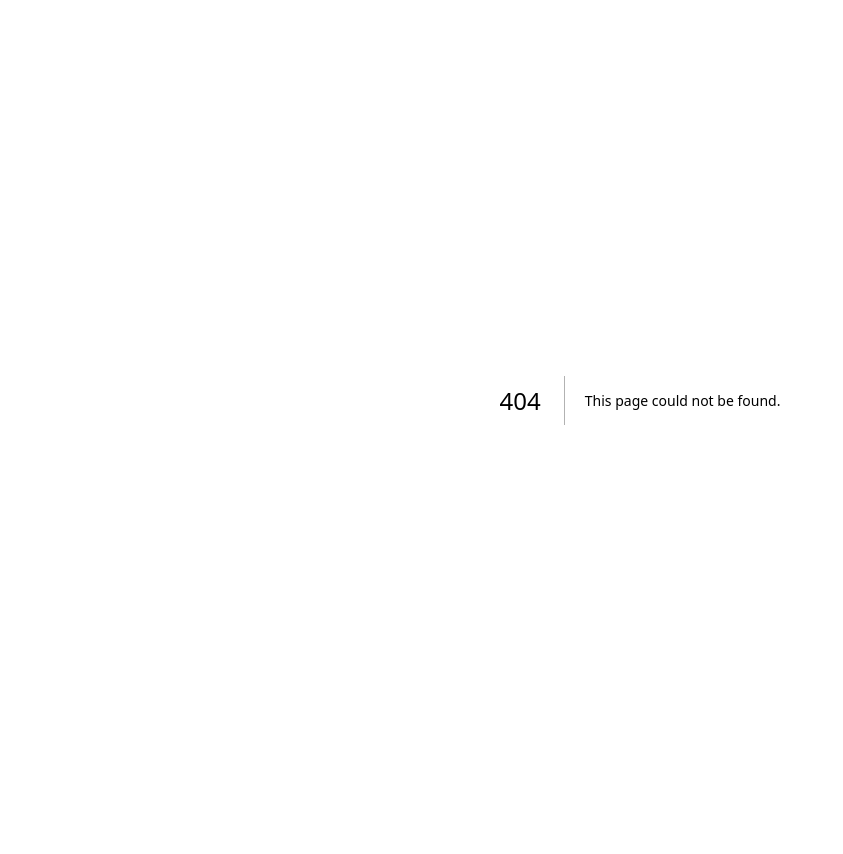
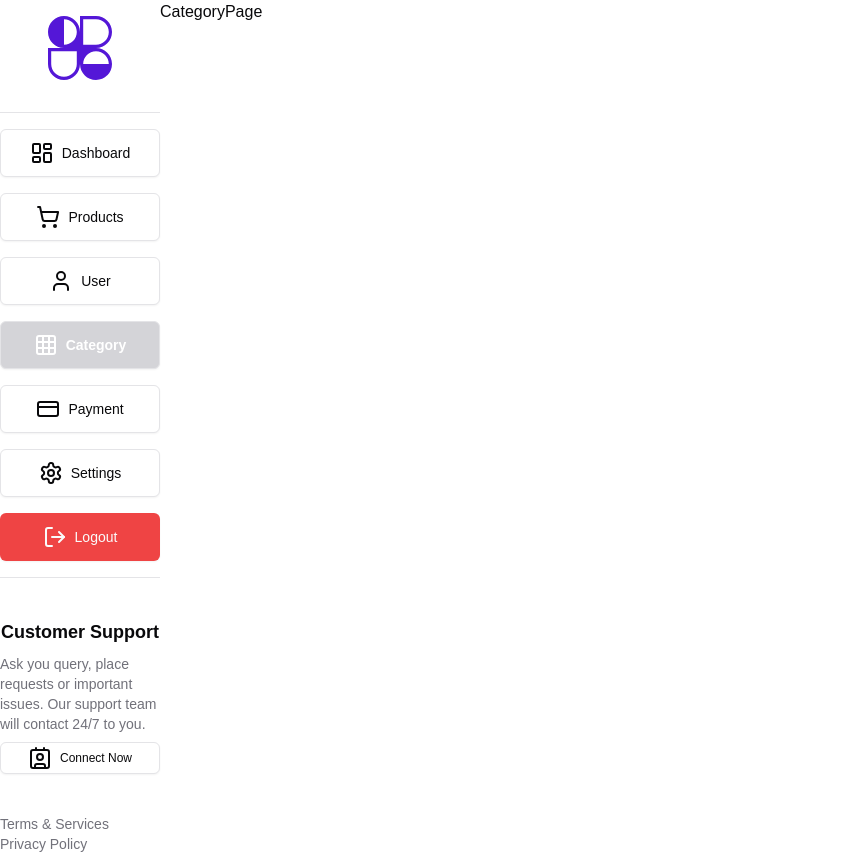
Before and after one commit to eedu7/ecommerce-api, a Next.js app in the folder frontend/: page /admin/dashboard/category in a window 1280 px wide. Before the commit this address had no page. Shown: the whole page, without its empty margins (0-843 px from the left). Before the commit the page ends 800 px from the top, so only its background shows below. Built offline with nearby package versions, Linux system fonts and the light colour scheme.

Commit message:
FEAT: created the side bar for the dashboard

```diff
--- /dev/null
+++ b/frontend/src/app/admin/dashboard/(data-modals)/category/page.tsx
@@ -0,0 +1,8 @@
+import React from 'react'
+
+const CategoryPage = () => {
+    return (
+        <div>CategoryPage</div>
+    )
+}
+export default CategoryPage
--- /dev/null
+++ b/frontend/src/app/admin/dashboard/(data-modals)/payment/page.tsx
@@ -0,0 +1,8 @@
+import React from 'react'
+
+const PaymentPage = () => {
+    return (
+        <div>PaymentPage</div>
+    )
+}
+export default PaymentPage
--- /dev/null
+++ b/frontend/src/app/admin/dashboard/(data-modals)/product/page.tsx
@@ -0,0 +1,6 @@
+import React from 'react'
+
+const ProductPage = () => {
+    return (<div>ProductPage</div>)
+}
+export default ProductPage
--- /dev/null
+++ b/frontend/src/app/admin/dashboard/(data-modals)/settings/page.tsx
@@ -0,0 +1,8 @@
+import React from 'react'
+
+const SettingstPage = () => {
+    return (
+        <div>SettingstPage</div>
+    )
+}
+export default SettingstPage
--- /dev/null
+++ b/frontend/src/app/admin/dashboard/(data-modals)/user/page.tsx
@@ -0,0 +1,8 @@
+import React from 'react'
+
+const UserPage = () => {
+    return (
+        <div>UserPage</div>
+    )
+}
+export default UserPage
--- a/frontend/src/app/admin/layout.tsx
+++ b/frontend/src/app/admin/layout.tsx
@@ -2,6 +2,7 @@
 import React from "react";
 import {QueryClient} from "@tanstack/query-core";
 import {QueryClientProvider} from "@tanstack/react-query";
+import DashboardSidebar from "@/components/dashboard-sidebar";
 
 const queryClient = new QueryClient();
 
@@ -11,7 +12,15 @@ export default function Layout({
     children: React.ReactNode;
 }>) {
     return (<QueryClientProvider client={queryClient}>
-            {children}
+            <main className="max-w-7xl mx-auto grid grid-cols-8">
+                <aside className="col-span-1 md:col-span-2 lg:col-span-1">
+                    <DashboardSidebar/>
+                </aside>
+                <section className="col-span-7 md:col-span-6 lg:col-span-7">
+                    {children}
+
+                </section>
+            </main>
         </QueryClientProvider>
 
     );
--- /dev/null
+++ b/frontend/src/components/dashboard-sidebar.tsx
@@ -0,0 +1,102 @@
+"use client"
+import React from 'react'
+import Link from "next/link";
+import {Button} from "@/components/ui/button";
+import {Contact, CreditCard, Grid, LayoutDashboardIcon, LogOut, Settings, ShoppingCart, User} from "lucide-react";
+import LogoIpsumIcon from "@/assets";
+import Image from "next/image";
+import {Separator} from "@/components/ui/separator";
+import {usePathname} from "next/navigation";
+import Cookie from "js-cookie";
+
+
+const DashboardSidebar = () => {
+
+    const pathname = usePathname();
+
+    const handleLogOut = () => {
+        Cookie.remove("token");
+    }
+
+
+    return (<section className="flex flex-col gap-4">
+        <div className="flex items-center justify-center p-4">
+            <Link href="/admin/dashboard">
+                <Image src={LogoIpsumIcon} alt="logo" className="size-16"/>
+            </Link>
+        </div>
+        <div className="flex flex-col gap-4">
+            <Separator/>
+            <Link href="/admin/dashboard">
+                <Button
+                    className={`w-full px-2 h-12 flex items-center gap-2 ${pathname === '/admin/dashboard' ? 'bg-zinc-300 text-white font-semibold hover:bg-zinc-400 hover:text-white' : ''}`}
+                    variant="outline">
+                    <LayoutDashboardIcon/>
+                    <span>Dashboard</span>
+                </Button>
+            </Link>
+            <Link href="/admin/dashboard/product">
+                <Button
+                    className={`w-full px-2 h-12 flex items-center gap-2 ${pathname === '/admin/dashboard/product' ? 'bg-zinc-300 text-white font-semibold hover:bg-zinc-400 hover:text-white' : ''}`}
+                    variant="outline">
+                    <ShoppingCart/>
+                    <span>Products</span>
+                </Button>
+            </Link>
+            <Link href="/admin/dashboard/user">
+                <Button
+                    className={`w-full px-2 h-12 flex items-center gap-2 ${pathname === '/admin/dashboard/user' ? 'bg-zinc-300 text-white font-semibold hover:bg-zinc-400 hover:text-white' : ''}`}
+                    variant="outline">
+                    <User/>
+                    <span>User</span>
+                </Button>
+            </Link>
+
+            <Link href="/admin/dashboard/category">
+                <Button
+                    className={`w-full px-2 h-12 flex items-center gap-2 ${pathname === '/admin/dashboard/category' ? 'bg-zinc-300 text-white font-semibold hover:bg-zinc-400 hover:text-white' : ''}`}
+                    variant="outline">
+                    <Grid/>
+                    <span>Category</span>
+                </Button>
+            </Link>
+            <Link href="/admin/dashboard/payment">
+                <Button
+                    className={`w-full px-2 h-12 flex items-center gap-2 ${pathname === '/admin/dashboard/payment' ? 'bg-zinc-300 text-white font-semibold hover:bg-zinc-400 hover:text-white' : ''}`}
+                    variant="outline">
+                    <CreditCard/>
+                    <span>Payment</span>
+                </Button>
+            </Link>
+            <Link href="/admin/dashboard/settings">
+                <Button
+                    className={`w-full px-2 h-12 flex items-center gap-2 ${pathname === '/admin/dashboard/settings' ? 'bg-zinc-300 text-white font-semibold hover:bg-zinc-400 hover:text-white' : ''}`}
+                    variant="outline">
+                    <Settings/>
+                    <span>Settings</span>
+                </Button>
+            </Link>
+            <Link href="/sign-in" onClick={handleLogOut}>
+                <Button className="w-full px-2 h-12 flex items-center gap-2" variant="destructive">
+                    <LogOut/>
+                    <span>Logout</span>
+                </Button>
+            </Link>
+            <Separator/>
+        </div>
+        <div className="my-6 flex flex-col items-center justify-center gap-2">
+            <h1 className="text-lg font-semibold">Customer Support</h1>
+            <p className="text-sm text-muted-foreground">Ask you query, place requests or important issues. Our support
+                team will contact 24/7 to you.</p>
+            <Button variant="outline" size="sm" className="w-full p-2 gap-2">
+                <Contact/>
+                <span>Connect Now</span>
+            </Button>
+        </div>
+        <div>
+            <p className="text-sm text-muted-foreground">Terms & Services</p>
+            <p className="text-sm text-muted-foreground">Privacy Policy</p>
+        </div>
+    </section>)
+}
+export default DashboardSidebar
--- a/frontend/src/features/auth/sign-in/use-login-user.ts
+++ b/frontend/src/features/auth/sign-in/use-login-user.ts
@@ -2,13 +2,17 @@ import {useMutation} from "@tanstack/react-query";
 import {loginUser} from "@/features/auth/sign-in/api";
 import {useToast} from "@/hooks/use-toast";
 import Cookie from "js-cookie";
+import {useRouter} from "next/navigation";
 
 export const useLoginUser = () => {
     const {toast} = useToast();
+    const router = useRouter();
     // @ts-ignore
     return useMutation({
         mutationFn: loginUser, onSuccess: (data) => {
             Cookie.set("token", JSON.stringify(data));
+            router.push("/admin/dashboard");
+
         }, onError: () => {
             toast({
                 variant: "destructive", title: "Invalid credentials",
--- a/frontend/src/middleware.ts
+++ b/frontend/src/middleware.ts
@@ -3,6 +3,7 @@ import {NextResponse} from 'next/server';
 
 export function middleware(req: NextRequest) {
     const {pathname} = req.nextUrl;
+
 
     if (pathname.startsWith('/admin')) {
         const authToken = req.cookies.get('token');
```
